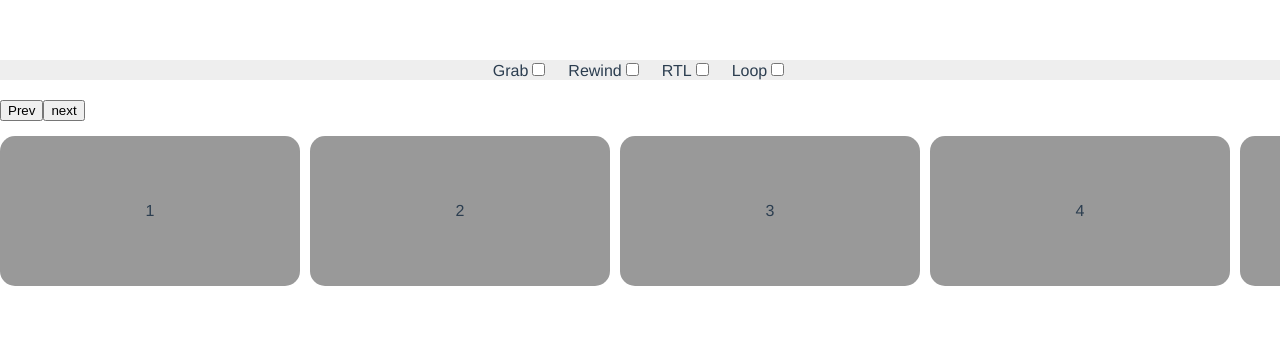
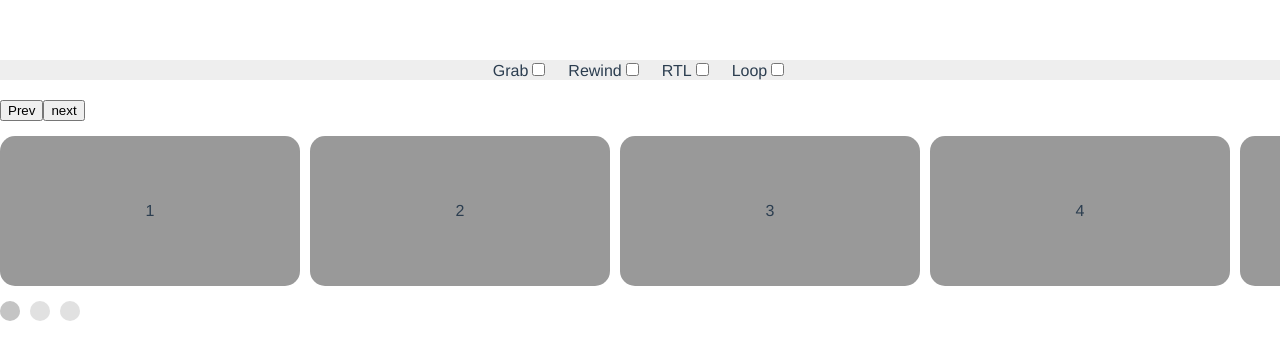
Before and after one commit to PouryaTak/vue-component-carousel, a Vue app: page / in a window 1280 px wide. Shown: the top 360 px of the page. Built offline with nearby package versions, Linux system fonts and the light colour scheme.

Commit message:
[ ADD  ] dots

```diff
--- a/src/App.vue
+++ b/src/App.vue
@@ -1,45 +1,64 @@
 <template>
   <div id="app">
-    <div style="display:flex; margin-bottom: 20px; justify-content:center; background:#eee">
+    <div
+      style="
+        display: flex;
+        margin-bottom: 20px;
+        justify-content: center;
+        background: #eee;
+      "
+    >
       <div style="margin: 0 10px">
         <label for="grab">Grab</label>
-        <input type="checkbox" name="grab" id="grab" @change="grab = !grab">
+        <input type="checkbox" name="grab" id="grab" @change="grab = !grab" />
       </div>
       <div style="margin: 0 10px">
         <label for="rewind">Rewind</label>
-        <input type="checkbox" name="rewind" id="rewind" @change="rewind = !rewind">
+        <input
+          type="checkbox"
+          name="rewind"
+          id="rewind"
+          @change="rewind = !rewind"
+        />
       </div>
       <div style="margin: 0 10px">
         <label for="rtl">RTL</label>
-        <input type="checkbox" name="rtl" id="rtl" @change="rtl = !rtl">
+        <input type="checkbox" name="rtl" id="rtl" @change="rtl = !rtl" />
       </div>
       <div style="margin: 0 10px">
         <label for="loop">Loop</label>
-        <input type="checkbox" name="loop" id="loop" @change="loop = !loop">
+        <input type="checkbox" name="loop" id="loop" @change="loop = !loop" />
       </div>
     </div>
     <button @click="$refs.pvcarousel.movePrv()">Prev</button>
     <button @click="$refs.pvcarousel.moveNxt()">next</button>
-    <PvCarrousel ref="pvcarousel" :grab="grab" :rewind="rewind" :rtl="rtl" :loop="loop" :gap="10">
-      <div class="pv_card" v-for="i in 10" :key="i" >{{i}}</div>
+    <PvCarrousel
+      ref="pvcarousel"
+      :grab="grab"
+      :rewind="rewind"
+      :rtl="rtl"
+      :loop="loop"
+      :gap="10"
+    >
+      <div class="pv_card" v-for="i in 10" :key="i">{{ i }}</div>
     </PvCarrousel>
   </div>
 </template>
 
 <script>
-import PvCarrousel from './components/PvCarrousel.vue';
+import PvCarrousel from "./components/PvCarrousel.vue";
 export default {
-  name: 'App',
+  name: "App",
   components: {
     PvCarrousel,
   },
-  data(){
+  data() {
     return {
       grab: false,
       rewind: false,
       rtl: false,
       loop: false,
-    }
+    };
   },
 };
 </script>
--- a/src/components/PvCarrousel.vue
+++ b/src/components/PvCarrousel.vue
@@ -4,6 +4,9 @@
             <div class="pv_container" @mousedown="grabCursor" @mouseup="releasCursor" :style="{ transform: transformVal, gap: gap +'px'}" :class="grab ? 'grab' : ''">
                 <slot/>
             </div>
+        </div>
+        <div class="pv_dots">
+          <div class="pv_dot" v-for="i in pages" :key="i" @click="dotFunc(i)" :class="dot == i ? 'opacity':''"></div>
         </div>
     </div>
 </template>
@@ -35,6 +38,8 @@ export default {
       grabbing: false,
       arr: [],
       mouseMove: 0,
+      pages: null,
+      dot : 1,
       // rewind: false,
       // rtl: false,
       // grab: false,
@@ -68,6 +73,7 @@ export default {
     this.overalLenght = document.querySelector(".pv_container").clientWidth;
     this.container_width = document.querySelector(".pv_caro").clientWidth;
     this.cardCount = document.querySelectorAll(".pv_card").length;
+    this.pages = Math.ceil(this.slidePage);
   },
   methods: {
     moveNxt() {
@@ -181,6 +187,19 @@ export default {
         this.mouseMove = 0;
       }
     },
+    dotFunc(num) {
+      this.dot = num
+      if (num == this.pages) {
+        this.initIndex = this.lastIndex + 1;
+        this.transformData =
+          (this.card_width + this.gap) * (this.lastIndex - 1) + this.extra;
+        this.transformVal = `translateX(${this.direction}px)`;
+        return;
+      }
+      this.initIndex = (num - 1) * Math.floor(this.slidesToShow) + 1;
+      this.transformData = (this.card_width + this.gap) * (this.initIndex - 1);
+      this.transformVal = `translateX(${this.direction}px)`;
+    },
   },
   computed: {
     slidePage() {
@@ -240,14 +259,19 @@ body {
   margin: 15px 0;
 }
 
-.dot_container {
+.pv_dots {
   display: flex;
   gap: 10px;
 }
-.dot {
+.pv_dot {
   width: 20px;
   height: 20px;
   border-radius: 100px;
-  background: #eee;
+  background: rgb(196, 196, 196);
+  cursor: pointer;
+  opacity: .5;
+}
+.opacity {
+  opacity: 1;
 }
 </style>
```
Lines whose indentation alone changed are shown as unchanged.
